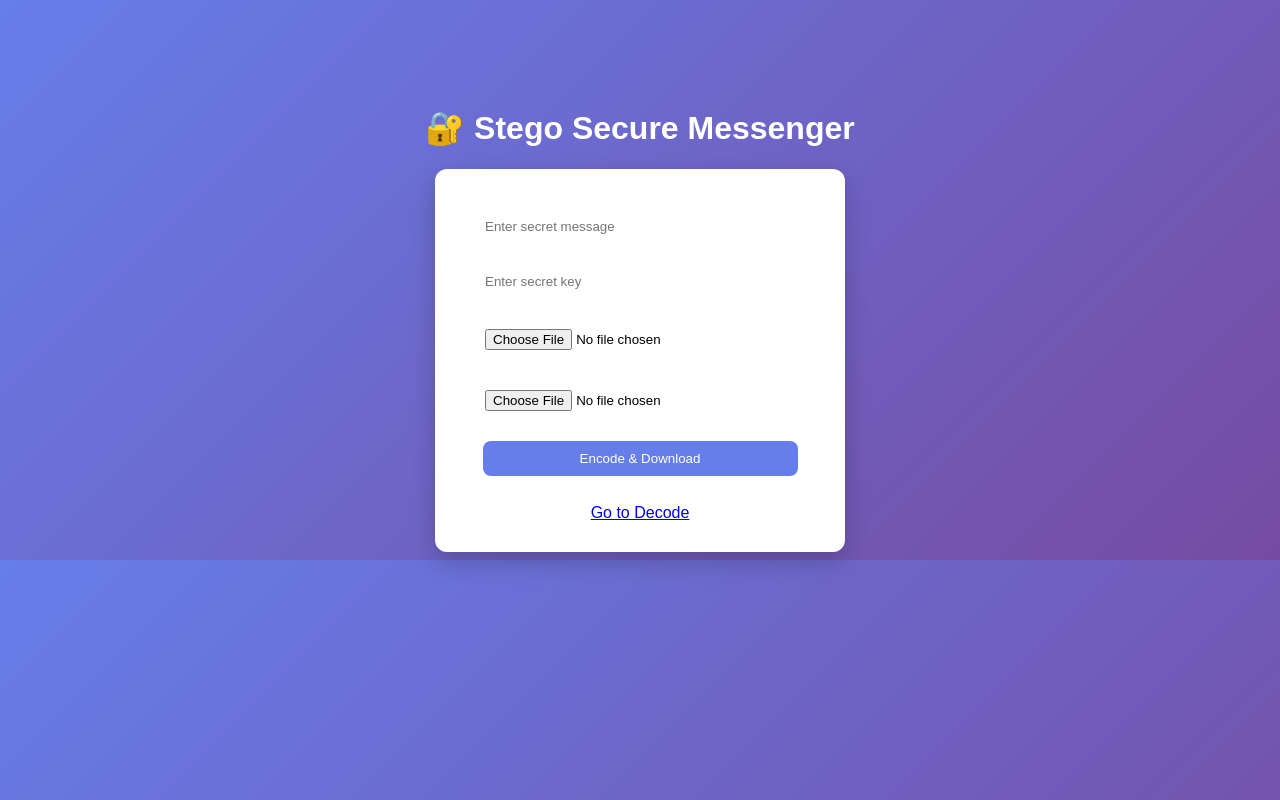
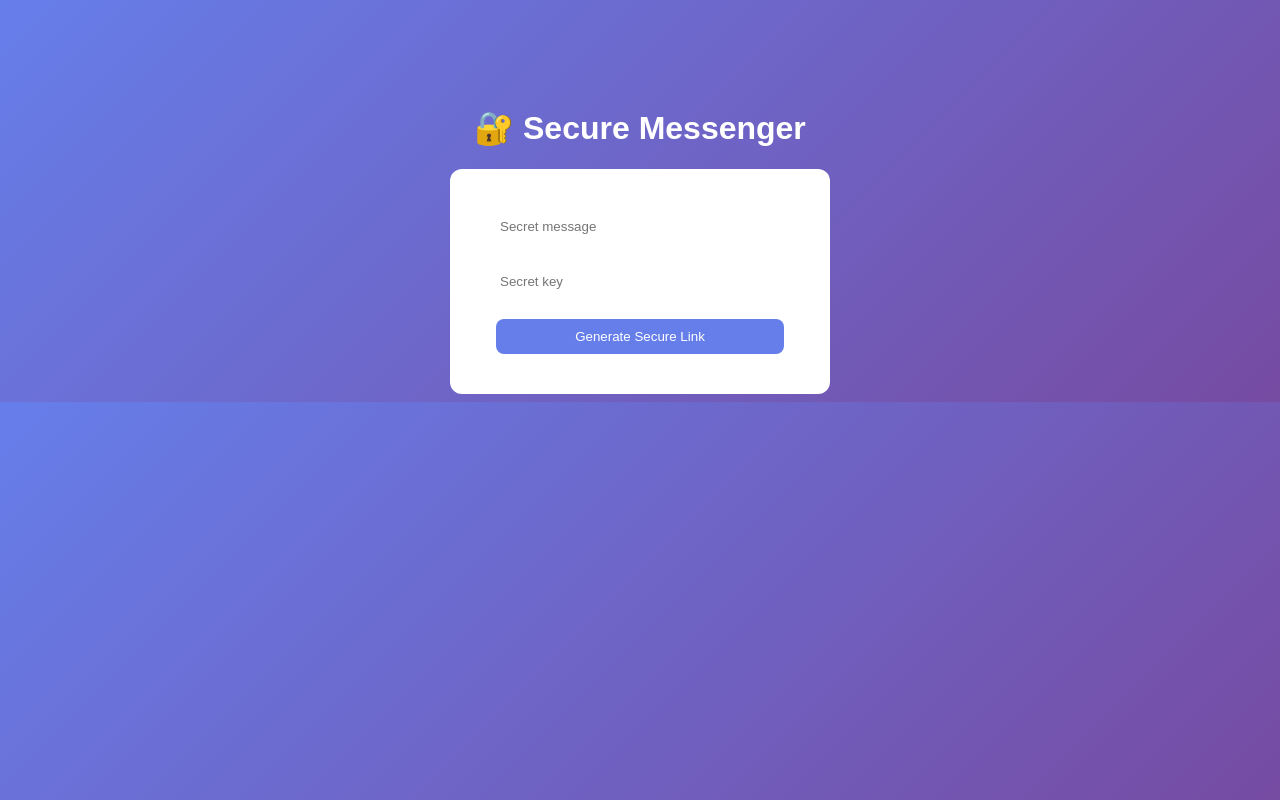
Before and after one commit to Rishitha-777/stegoo-app2, a Flask app: page / in a window 1280 px wide. Run offline with Flask 3, Linux system fonts and the light colour scheme.

Commit message:
Update index.html

```diff
--- a/templates/index.html
+++ b/templates/index.html
@@ -1,68 +1,47 @@
 <!DOCTYPE html>
 <html>
 <head>
-    <title>Stego Secure App</title>
+<title>Stego Premium</title>
 <style>
 body {
+    background: linear-gradient(135deg,#667eea,#764ba2);
     font-family: Arial;
-            background: linear-gradient(135deg, #667eea, #764ba2);
-            color: white;
-            text-align: center;
-            padding-top: 80px;
+    color:white;
+    text-align:center;
+    padding-top:80px;
 }
-
 .box {
-            background: white;
-            color: black;
-            padding: 30px;
-            border-radius: 12px;
-            width: 350px;
-            margin: auto;
-            box-shadow: 0 10px 25px rgba(0,0,0,0.2);
+    background:white;
+    color:black;
+    padding:30px;
+    border-radius:12px;
+    width:320px;
+    margin:auto;
 }
-
-        input, button {
-            margin: 10px;
-            padding: 10px;
-            width: 90%;
-            border-radius: 8px;
-            border: none;
+input,button {
+    width:90%;
+    padding:10px;
+    margin:10px;
+    border-radius:8px;
+    border:none;
 }
-
 button {
-            background: #667eea;
-            color: white;
-            cursor: pointer;
-        }
-
-        button:hover {
-            background: #5a67d8;
+    background:#667eea;
+    color:white;
 }
 </style>
 </head>
 
 <body>
 
-<h1>🔐 Stego Secure Messenger</h1>
+<h1>🔐 Secure Messenger</h1>
 
 <div class="box">
-    <form action="/encode" method="post" enctype="multipart/form-data">
-
-        <input type="text" name="message" placeholder="Enter secret message" required>
-
-        <input type="password" name="key" placeholder="Enter secret key" required>
-
-        <input type="file" name="image" required>
-
-        <input type="file" name="video" required>
-
-        <button type="submit">Encode & Download</button>
+<form action="/encode" method="post">
+<input type="password" name="message" placeholder="Secret message">
+<input type="password" name="key" placeholder="Secret key">
+<button type="submit">Generate Secure Link</button>
 </form>
-
-    <br>
-
-    <a href="/decode">Go to Decode</a>
-
 </div>
 
 </body>
```
Lines whose indentation alone changed are shown as unchanged.
